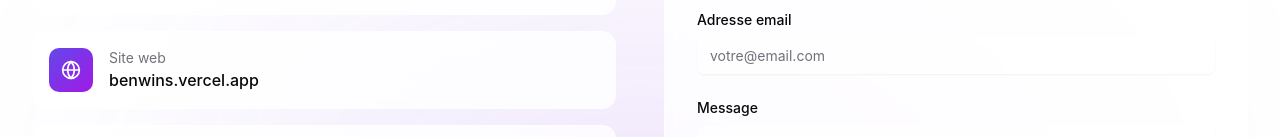
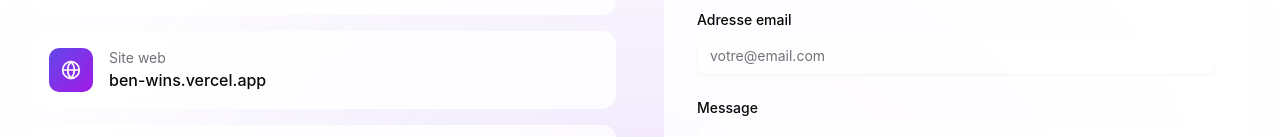
Before and after one commit to benwins432233-eng/ben-portfolio, a React (Vite) app: page / in a window 1280 px wide. Shown: the part 4623-4760 px from the top of the page. Built offline with nearby package versions, Linux system fonts and the light colour scheme.

Commit message:
Mise à jour contact

```diff
--- a/src/App.tsx
+++ b/src/App.tsx
@@ -790,7 +790,7 @@ function ContactSection() {
             <div className="space-y-4">
               {[
                 { icon: Mail, label: 'Email', value: 'benoitwinsavi@gmail.com', href: 'mailto:benoitwinsavi@gmail.com' },
-                { icon: Globe, label: 'Site web', value: 'benwins.vercel.app', href: 'https://ben-portfolio-smoky.vercel.app' },
+                { icon: Globe, label: 'Site web', value: 'ben-wins.vercel.app', href: 'https://ben-wins.vercel.app' },
                 { icon: Linkedin, label: 'LinkedIn', value: 'linkedin.com/in/bénoît-winsavi-8132393a0', href: 'https://linkedin.com/in/bénoît-winsavi-8132393a0' },
               ].map((item, index) => (
                 <motion.a
@@ -872,7 +872,7 @@ function ContactSection() {
                 </button>
               </motion.div>
             ) : (
-              <form onSubmit={(e) => { handleSubmit }}
+              <form onSubmit={() => { handleSubmit }}
                 className="glass-card rounded-2xl p-8 space-y-6">
                 <div>
                   <label htmlFor="name" className="block text-sm font-medium mb-2">
```
